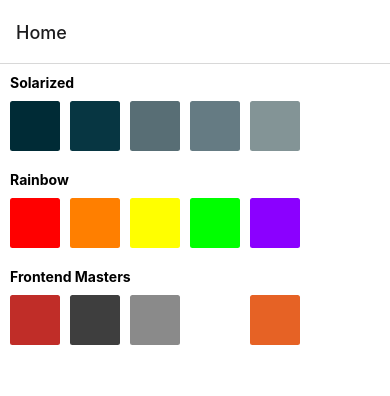
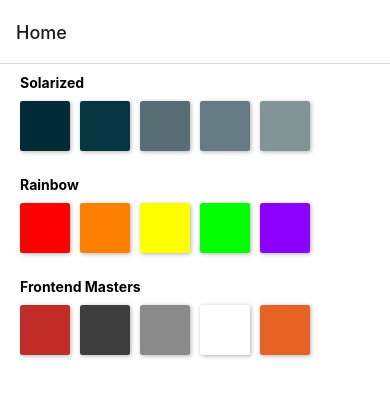
Before and after one commit to vhlongon/AwesomeProjectBarebones, a React Native app: screen / in a window 390 px wide. Shown: the top 396 px of the page. Built offline with nearby package versions, Linux system fonts and the light colour scheme.

Commit message:
small css refactor and add shadow for ColorBoxes

```diff
--- a/components/ColorBox.tsx
+++ b/components/ColorBox.tsx
@@ -3,16 +3,18 @@
 import styled from 'styled-components/native';
 import { Color } from '../types';
 import tinycolor from 'tinycolor2';
+import { boxShadow } from './styles';
 
 const Item = styled(View)<{ color: string }>`
   background: ${({ color }) => color};
   padding: 10px;
-  margin-vertical: 5px;
+  margin-vertical: 7.5px;
   border-radius: 2.5px;
   flex-grow: 1;
   flex-shrink: 1;
   align-items: center;
   justify-content: center;
+  ${boxShadow(4)};
 `;
 
 const ItemText = styled(Text)<{ color: string }>`
--- a/components/PalettePreview.tsx
+++ b/components/PalettePreview.tsx
@@ -1,25 +1,35 @@
-import React from 'react';
-import { View, Text, TouchableOpacity } from 'react-native';
+import React, { PropsWithChildren } from 'react';
+import { View, Text, TouchableOpacity, FlatListProps } from 'react-native';
 import { FlatList } from 'react-native-gesture-handler';
 import styled from 'styled-components/native';
 import { Color, Palette } from '../types';
+import { boxShadow } from './styles';
 
 const Container = styled(View)`
-  margin: 10px;
+  margin-horizontal: 10px;
 `;
 
 const Title = styled(Text)`
   color: black;
   font-weight: bold;
+  margin-bottom: 5px;
+`;
+type ColorsListProps = PropsWithChildren<FlatListProps<Color>>;
+
+const List = styled(FlatList)<ColorsListProps>`
+  padding-vertical: 5px;
   margin-bottom: 10px;
+  flex-direction: row;
 `;
 
-const ColorBox = styled.View<{ color: Color }>`
+const ColorSwatch = styled.View<{ color: Color }>`
   width: 50px;
   height: 50px;
   background-color: ${({ color }) => color.value};
   margin-right: 10px;
+  margin-bottom: 10px;
   border-radius: 2.5px;
+  ${boxShadow(4)};
 `;
 
 interface Props {
@@ -34,12 +44,12 @@
     <Container>
       <TouchableOpacity onPress={onPress}>
         <Title>{palette.name}</Title>
-        <FlatList
+        <List
+          horizontal
           key={`samples-${palette.name}`}
           data={firstFive}
-          horizontal
           keyExtractor={item => item.name}
-          renderItem={({ item }) => <ColorBox color={item} />}
+          renderItem={({ item }) => <ColorSwatch color={item} />}
         />
       </TouchableOpacity>
     </Container>
--- /dev/null
+++ b/components/styles.ts
@@ -0,0 +1,9 @@
+import { css } from 'styled-components/native';
+
+export const boxShadow = (size: number) => css`
+  shadow-color: black;
+  shadow-offset: 1px;
+  shadow-opacity: 0.3;
+  shadow-radius: ${size}px;
+  elevation: ${size};
+`;
--- a/screens/BaseScreen.tsx
+++ b/screens/BaseScreen.tsx
@@ -5,6 +5,7 @@
 const Container = styled(View)`
   flex: 1;
   background: white;
+  padding: 10px;
 `;
 
 const BaseScreen: React.FC<{}> = ({ children }) => {
```
